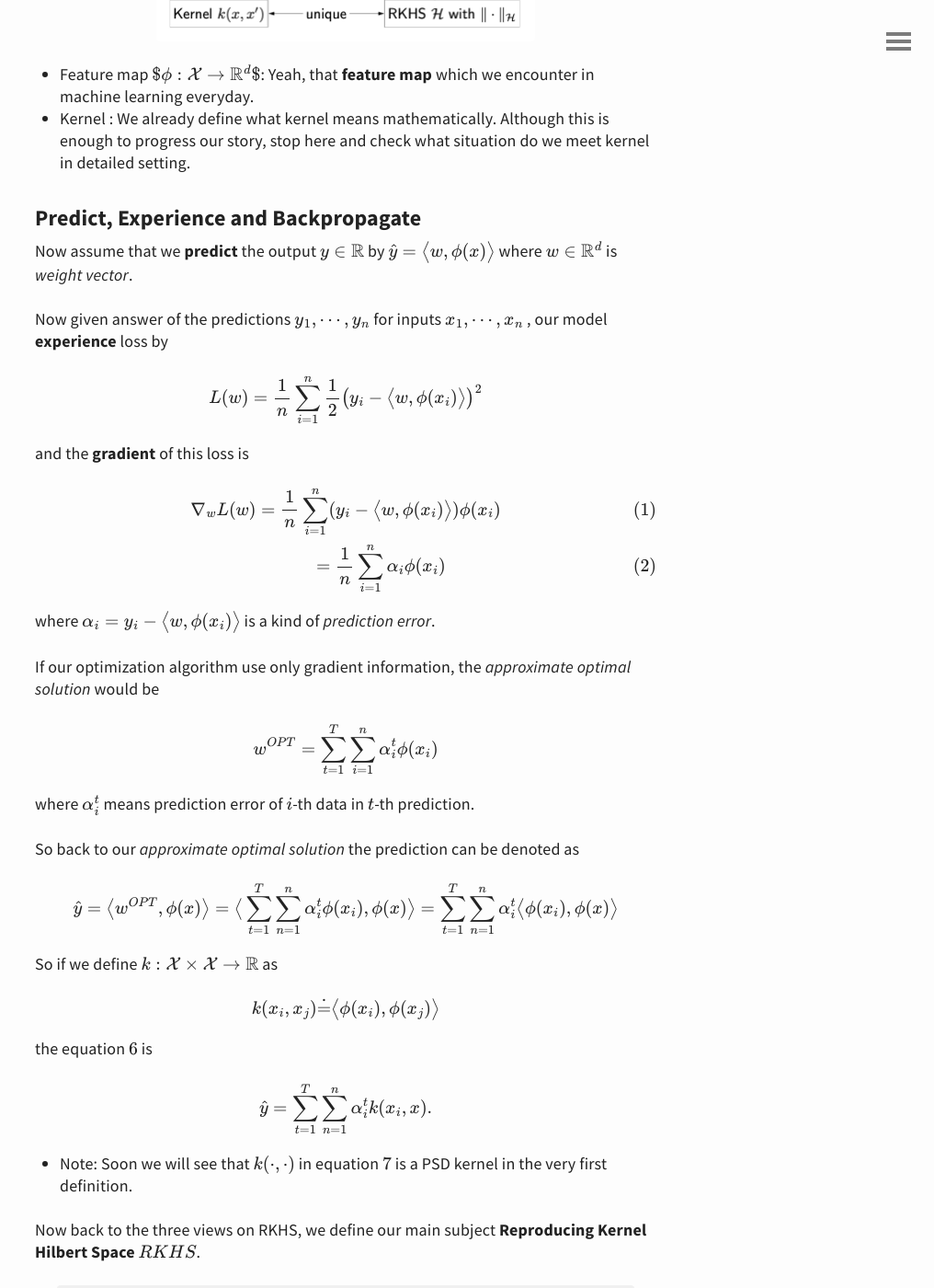
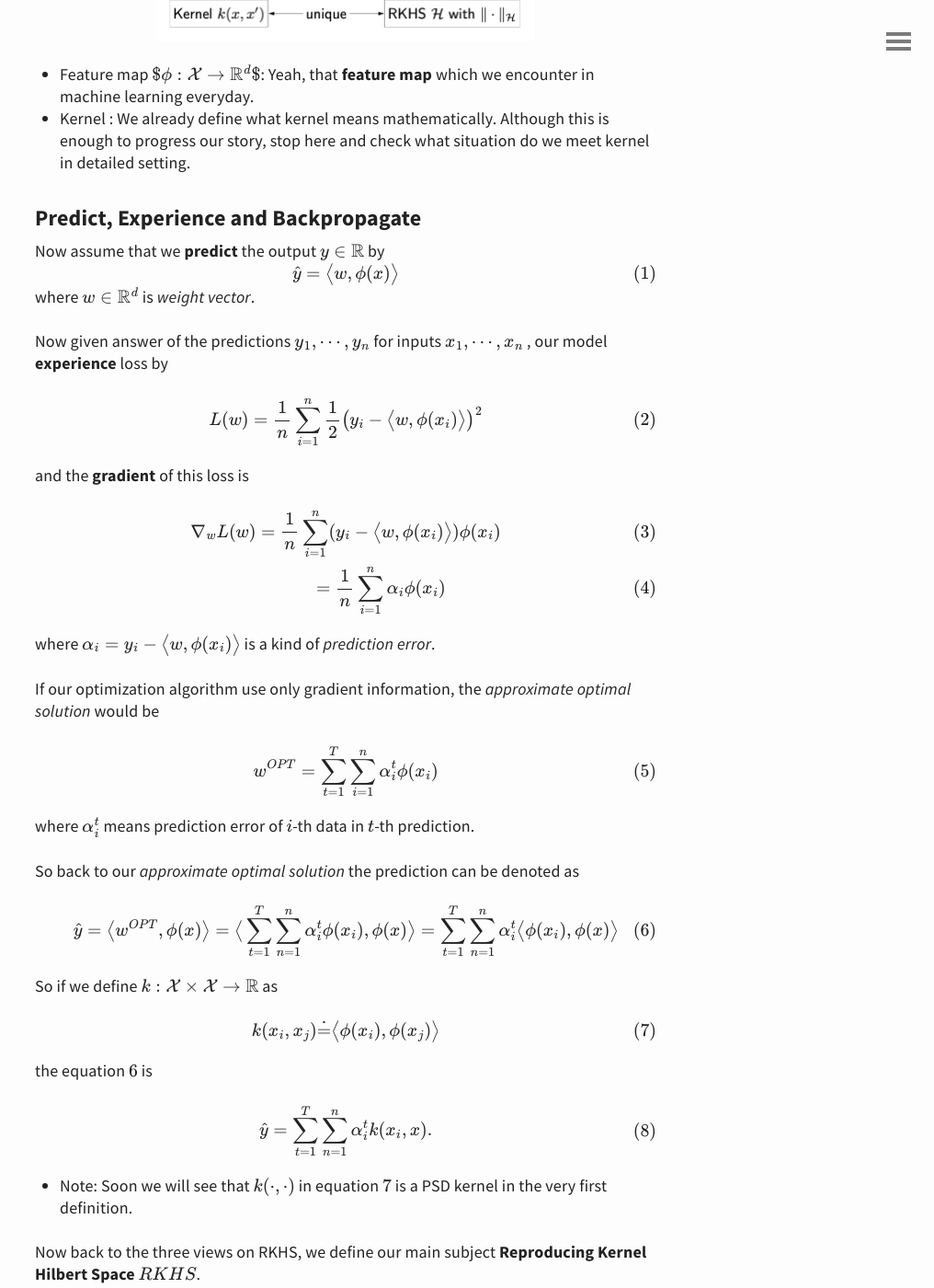
Before and after one commit to edmophia/edmophia.github.io, a Jekyll site: the page built from _posts/RKHS/2018-10-31-Notes on RKHS.md, in a window 1280 px wide and 1400 px high, scrolled down 1041 px. Shown: the whole window at 92% size, without its empty margins (264-1280 px from the left). Built offline with Jekyll 4.4.1, drawn with Linux system fonts in a browser that asks for light colours; formulas are drawn with MathJax 3; a script that is not in the unit is left out; some of the changed text lies outside the part shown.

Commit message:
no message

```diff
--- a/_posts/RKHS/2018-10-31-Notes on RKHS.md
+++ b/_posts/RKHS/2018-10-31-Notes on RKHS.md
@@ -38,7 +38,9 @@ So from now on, we would like to understand this diagram completely!!!
 
 Now assume that we **predict** the output $y \in \mathbb{R}$ by
 $$
+\begin{eqnarray}
 \hat{y} = \big< w, \phi(x) \big>
+\end{eqnarray}
 $$
 where $w \in \mathbb{R}^d$ is *weight vector*.
 
@@ -46,7 +48,9 @@ Now given answer of the predictions $y_1, \cdots, y_n$ for inputs $x_1, \cdots,
 
 
 $$
+\begin{eqnarray}
 L(w) = \frac{1}{n} \sum_{i=1}^n \frac{1}{2}\big( y_i - \big< w, \phi(x_i) \big> \big)^2
+\end{eqnarray}
 $$
 
 
@@ -67,7 +71,9 @@ If our optimization algorithm use only gradient information, the *approximate op
 
 
 $$
+\begin{eqnarray}
 w^{OPT} = \sum_{t=1}^T\sum_{i=1}^n \alpha^t_i \phi(x_i)
+\end{eqnarray}
 $$
 
 
@@ -78,7 +84,9 @@ So back to our *approximate optimal solution* the prediction can be denoted as
 
 
 $$
+\begin{eqnarray}
 \hat{y} = \big<w^{OPT}, \phi(x)\big> = \big< \sum_{t=1}^T\sum_{n=1}^n \alpha_i^t\phi(x_i), \phi(x)\big> = \sum_{t=1}^T\sum_{n=1}^n \alpha_i^t \big< \phi(x_i), \phi(x) \big>
+\end{eqnarray}
 $$
 
 
@@ -86,7 +94,9 @@ So if we define $k: \mathcal{X} \times \mathcal{X} \rightarrow \mathbb{R}$ as
 
 
 $$
+\begin{eqnarray}
 k(x_i,x_j) \dot{=} \big< \phi(x_i),\phi(x_j)\big>
+\end{eqnarray}
 $$
 
 
@@ -94,7 +104,9 @@ the equation (6) is
 
 
 $$
+\begin{eqnarray}
 \hat{y} =\sum_{t=1}^T\sum_{n=1}^n \alpha_i^t k(x_i, x).
+\end{eqnarray}
 $$
 
 
@@ -130,7 +142,9 @@ Now take an example of linear functional.
 >
 >
 > $$
+> \begin{eqnarray}
 > L_x(f) \dot{=} f(x)
+> \end{eqnarray}
 > $$
 >
 >
@@ -146,7 +160,9 @@ If a linear functional is **bounded** (or equivalently **continuous**), we can d
 >
 >
 > $$
+> \begin{eqnarray}
 > | L(f) | \le M \|f\|_{\mathcal{H}}, \forall f \in \mathcal{H}
+> \end{eqnarray}
 > $$
 >
 
```
